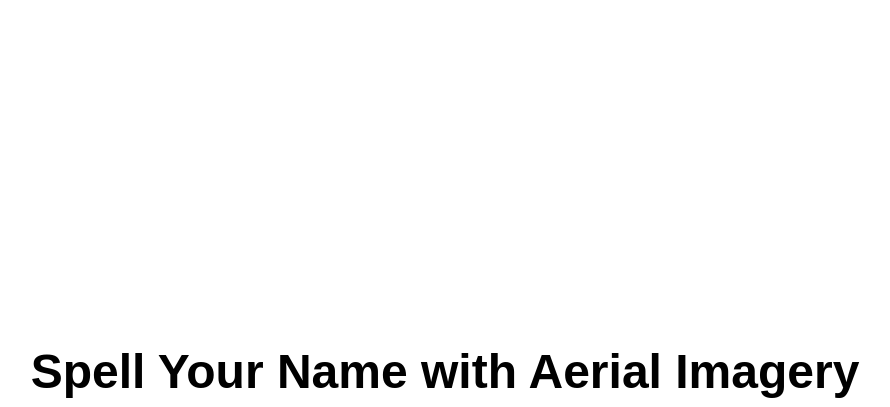
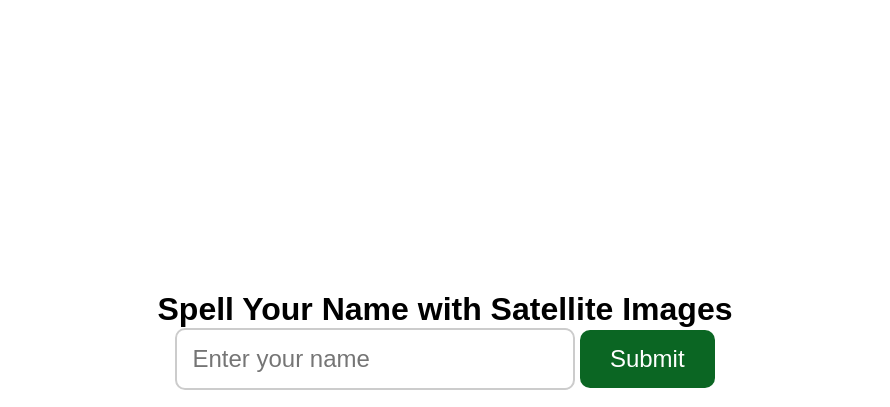
Before and after one commit to PatFrdnnd/sentname, a Flask app: page / in a window 1280 px wide. Shown: the top 407 px of the page, without its empty margins (195-1085 px from the left). Run offline with Flask 3, Linux system fonts and the light colour scheme.

Commit message:
Update index.html

```diff
--- a/templates/index.html
+++ b/templates/index.html
@@ -3,7 +3,7 @@
 <head>
     <meta charset="UTF-8">
     <meta name="viewport" content="width=device-width, initial-scale=1.0">
-    <title>Spell Your Name with Aerial Imagery</title>
+    <title>Spell Your Name with Satellite Images</title>
     <style>
         * {
             margin: 0;
@@ -15,41 +15,29 @@
             font-family: Arial, sans-serif;
             text-align: center;
             width: 100%;
-            min-height: 100vh;
-            overflow-x: hidden;
+            height: 100vh;
+            overflow-x: hidden; /* Prevents horizontal scrolling */
             display: flex;
             flex-direction: column;
             align-items: center;
-            justify-content: center;
-            padding: 5%;
+            justify-content: center; /* Adjusted for vertical centering */
         }
 
-        h1 {
-            font-size: clamp(2rem, 5vw, 3rem);
-            margin-bottom: 5%;
+        /* Make form input box responsive */
+        input[type="text"] {
+            width: 80%; /* Increased width for mobile */
+            max-width: 400px; /* Limits expansion on larger screens */
+            padding: 15px;
+            font-size: 1.5rem;
+            border: 2px solid #ccc;
+            border-radius: 10px;
+            margin-bottom: 20px;
         }
 
-        /* Form styling */
-        form {
-            display: flex;
-            flex-direction: column;
-            align-items: center;
-            width: 100%;
-            gap: 5%;
-        }
-
-        input[type="text"] {
-            width: 90%;
-            max-width: 600px;
-            padding: 1.5%;
-            font-size: clamp(1rem, 3vw, 1.5rem);
-            border: 2px solid #ccc;
-            border-radius: 10px;
-        }
-
+        /* Responsive button */
         button {
-            padding: 2% 5%;
-            font-size: clamp(1rem, 3vw, 1.5rem);
+            padding: 15px 30px;
+            font-size: 1.5rem;
             background-color: #0B6623;
             color: white;
             border: none;
@@ -57,45 +45,69 @@
             cursor: pointer;
         }
 
-        /* Image container */
+        /* Responsive image container */
         .name-images {
             display: flex;
+            flex-wrap: nowrap; /* Keep images in one row */
             justify-content: center;
-            gap: 2%;
-            flex-wrap: nowrap;
-            overflow-x: auto;
-            max-width: 100%;
-            margin-top: 5%;
+            gap: 10px;
+            width: 100%;
+            max-width: 100%; /* Full width */
+            margin: 20px 0;
         }
 
-        /* Image scaling */
+        /* Responsive name images */
         .name-images img {
-            width: clamp(50px, 8vw, 100px);
+            width: clamp(50px, 8vw, 100px); /* Ensures images scale but stay within limits */
             height: auto;
             border: 3px solid black;
             border-radius: 3px;
+            flex-shrink: 0; /* Prevents shrinking */
+        }
+
+        /* Banner fixes */
+        .banner-container {
+            width: 100%;
+            max-height: 100px; /* Prevent excessive height */
+            display: flex;
+            justify-content: center;
+            align-items: center;
+            overflow: hidden;
+        }
+
+        .banner {
+            width: 100%;
+            height: auto;
+            max-height: 100px;
+            object-fit: contain;
         }
     </style>
 </head>
 <body>
 
-    <!-- Title -->
-    <h1>Spell Your Name with Aerial Imagery</h1>
+    <!-- Main content -->
+    <div>
+        <h1>Spell Your Name with Satellite Images</h1>
+        <form method="POST">
+            <input type="text" name="name" placeholder="Enter your name" required>
+            <button type="submit">Submit</button>
+        </form>
+    </div>
 
-    <!-- Input form -->
-    <form method="POST">
-        <input type="text" name="name" placeholder="Enter your name" required>
-        <button type="submit">Submit</button>
-    </form>
-
-    <!-- Display images dynamically in one row -->
+    <!-- If images are submitted, display them -->
     {% if images %}
         <div class="name-images">
+            <h2>Here is your name from above:</h2>
             {% for img in images %}
                 <img src="{{ img }}" alt="Letter">
             {% endfor %}
         </div>
     {% endif %}
 
+    <!-- Banner at the bottom -->
+    <div class="banner-container">
+        <img src="/static/images/banner.png" alt="Banner" class="banner">
+    </div>
+
 </body>
 </html>
```
